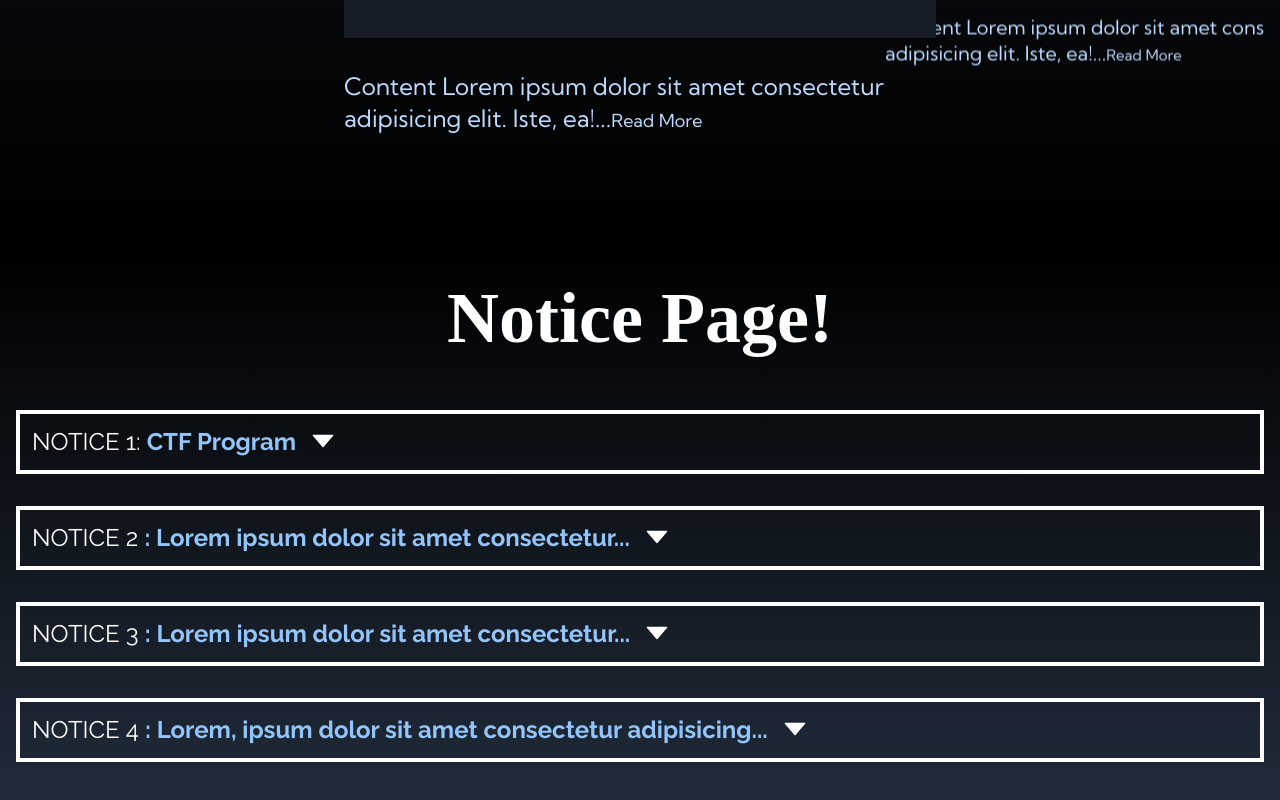
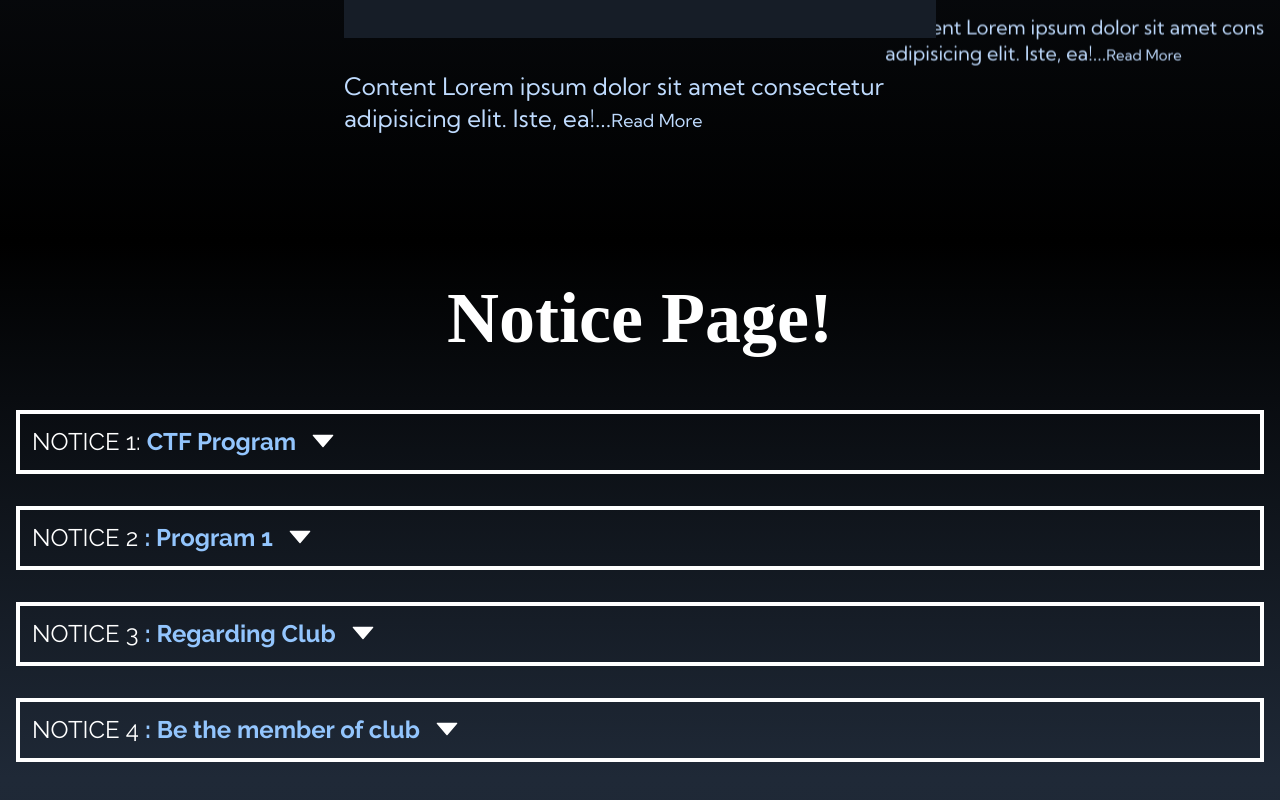
Before and after one commit to rohitrokaya/it-club-website, a React (Create React App) app: page / in a window 1280 px wide. Shown: the part 5534-6334 px from the top of the page. Built offline with nearby package versions, Linux system fonts and the light colour scheme; the HTML template or start-up script is replaced by a standard one; a web font is replaced by a local one.

Commit message:
minor refactor

```diff
--- a/src/components/Notices/Dropdown.jsx
+++ b/src/components/Notices/Dropdown.jsx
@@ -32,7 +32,7 @@ function Dropdown() {
           onClick={() => setIsOpen2((prev) => !prev)}
           className="border-4 border-white p-3 flex"
         >
-          <h1>NOTICE 2  <span className=" text-blue-300 font-bold">: Lorem ipsum dolor sit amet consectetur... </span></h1>
+          <h1>NOTICE 2  <span className=" text-blue-300 font-bold">: Program 1 </span></h1>
           {isOpen2 && <AiFillCaretUp size={30} className="ml-3 mr-1" />}
           {!isOpen2 && <AiFillCaretDown size={30} className="ml-3 mr-1" />}
         </button>
@@ -48,7 +48,7 @@ function Dropdown() {
           onClick={() => setIsOpen3((prev) => !prev)}
           className="border-4 border-white p-3 flex"
         >
-          <h1>NOTICE 3  <span className=" text-blue-300 font-bold">: Lorem ipsum dolor sit amet consectetur... </span></h1>
+          <h1>NOTICE 3  <span className=" text-blue-300 font-bold">: Regarding Club </span></h1>
           {isOpen3 && <AiFillCaretUp size={30} className="ml-3 mr-1" />}
           {!isOpen3 && <AiFillCaretDown size={30} className="ml-3 mr-1" />}
         </button>
@@ -64,7 +64,7 @@ function Dropdown() {
           onClick={() => setIsOpen4((prev) => !prev)}
           className="border-4 border-white p-3 flex"
         >
-          <h1>NOTICE 4  <span className=" text-blue-300 font-bold">: Lorem, ipsum dolor sit amet consectetur adipisicing... </span></h1>
+          <h1>NOTICE 4  <span className=" text-blue-300 font-bold">: Be the member of club </span></h1>
           {isOpen4 && <AiFillCaretUp size={30} className="ml-3 mr-1" />}
           {!isOpen4 && <AiFillCaretDown size={30} className="ml-3 mr-1" />}
         </button>
--- a/src/index.css
+++ b/src/index.css
@@ -206,7 +206,7 @@
   #formsM .gender input {
     height: 15px;
     position: relative;
-    left: -200px;
+    left: -100px;
   }
 
   #formsM .input-box {
```
